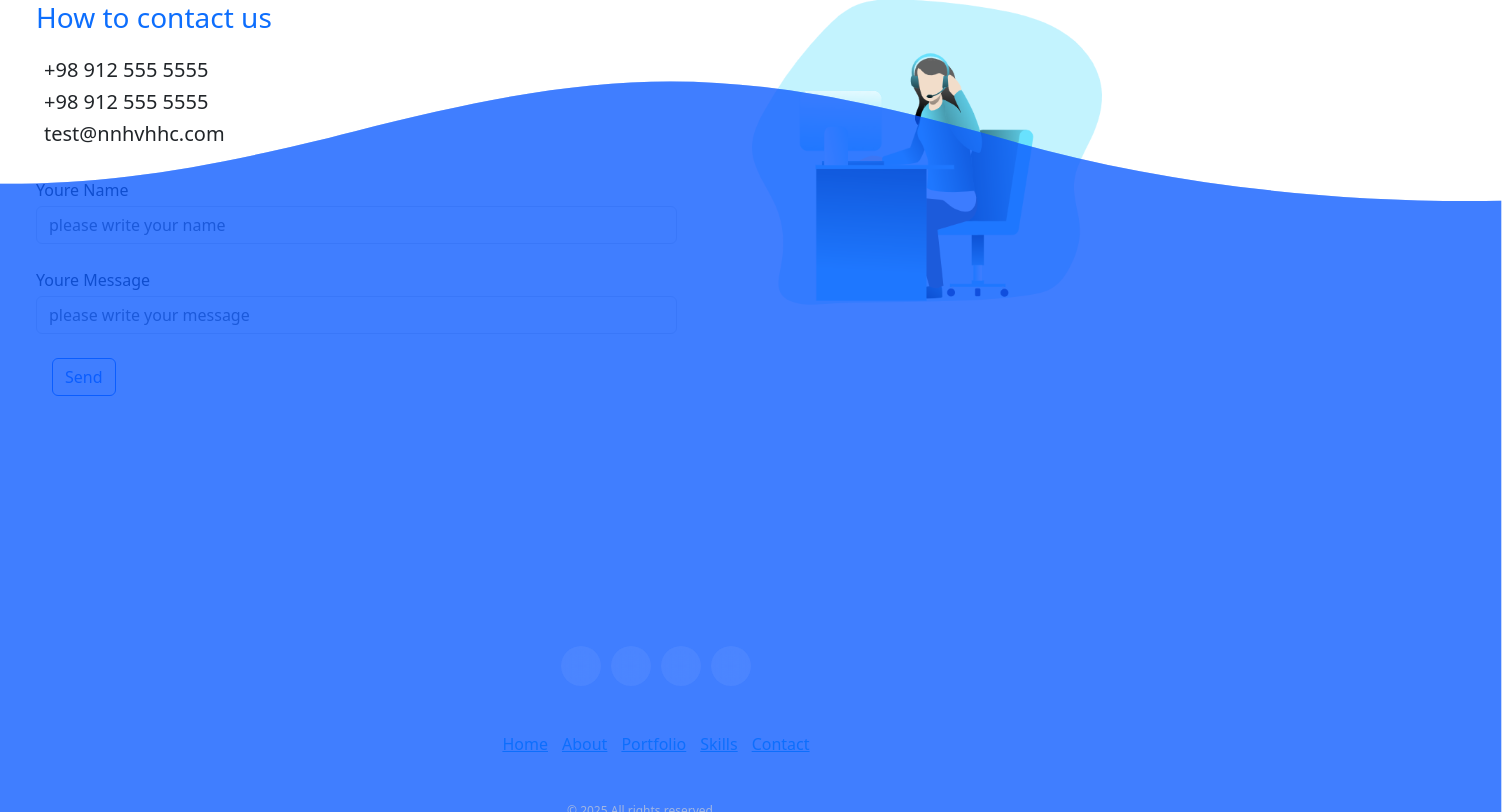
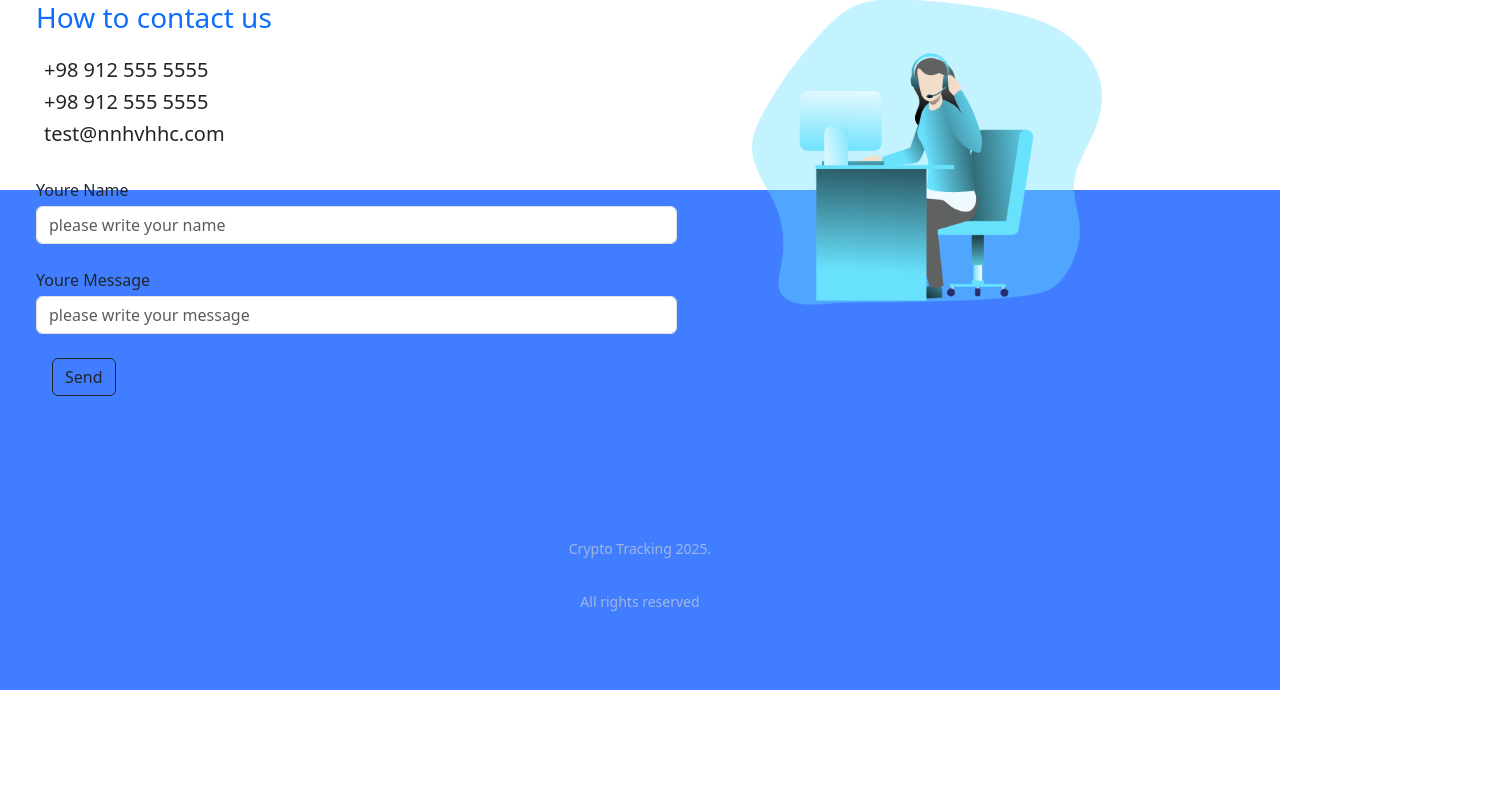
Before and after one commit to hannanehhh16/digital-currency, a React (Create React App) app: page /contact-us in a window 1280 px wide. Shown: the part 179-991 px from the top of the page, 1502 px wide, since content can reach past the window. After the commit the page ends 807 px from the top, so only its background shows below. Built offline with nearby package versions, Linux system fonts and the light colour scheme.

Commit message:
update design :)

```diff
--- a/src/components/coins/Coin.component.jsx
+++ b/src/components/coins/Coin.component.jsx
@@ -7,9 +7,9 @@ import { Link } from "react-router-dom";
 export default function CoinsComponent( {data})  {
     return (
 
-        <div className="table-responsive">
+        <div className="table-responsive ">
             <table className="table table-hover mt-5">
-                <thead>
+                <thead >
                     <tr>
                         <th scope="col">#</th>
                         <th scope="col">Logo</th>
@@ -28,10 +28,10 @@ export default function CoinsComponent( {data})  {
                                 <img src={coin.image} alt="logo" className="logo-symbol" />
                             </td>
                             <td><Link to={`/coin/${coin.id}`}>{coin.symbol}</Link></td>
-                            <td>{coin.current_price.toLocaleString()}$</td>
-                            <td>{coin.price_change_percentage_24h.toFixed(2)}%</td>
-                            <td>{coin.total_volume.toLocaleString()}</td>
-                            <td>{coin.market_cap.toLocaleString()}$</td>
+                            <td>{coin.current_price != null ? coin.current_price.toLocaleString() + "$" : "-"}</td>
+                            <td>{coin.price_change_percentage_24h != null ? coin.price_change_percentage_24h.toFixed(2) + "%" : "-"}</td>
+                            <td>{coin.total_volume != null ? coin.total_volume.toLocaleString() : "-"}</td>
+                            <td>{coin.market_cap != null ? coin.market_cap.toLocaleString() + "$" : "-"}</td>
                         </tr>
                     ))}
                 </tbody>
--- a/src/components/spinner/Spinner.jsx
+++ b/src/components/spinner/Spinner.jsx
@@ -1,5 +1,5 @@
 import React from 'react'
-import SpinnerImg from "../../assets/images/spinner.gif"
+import SpinnerImg from "../../assets/images/spinner-1.gif"
 
 export default function Spinner() {
     return (
--- a/src/components/ui/Footer.Component.jsx
+++ b/src/components/ui/Footer.Component.jsx
@@ -11,10 +11,12 @@ import "./Footer.css";
 // }
 
 
-const AnimatedWaveFooter = () => (
+export default function FooterComponent() {
+  return (
     <footer className='footer'>
       <div className="background">
         <svg
+          className='svg-water'
           version="1.1"
           xmlns="http://www.w3.org/2000/svg"
           xmlnsXlink="http://www.w3.org/1999/xlink"
@@ -72,64 +74,9 @@ const AnimatedWaveFooter = () => (
         </svg>
       </div>
       <section>
-      <ul className="socials">
-        <li>
-          <a
-            className="fa-brands fa-github"
-            href="https://github.com/"
-            target="_blank"
-            rel="noopener noreferrer"
-            aria-label="GitHub"
-          />
-        </li>
-        <li>
-          <a
-            className="fa-brands fa-codepen"
-            href="https://codepen.io/"
-            target="_blank"
-            rel="noopener noreferrer"
-            aria-label="CodePen"
-          />
-        </li>
-        <li>
-          <a
-            className="fa-brands fa-dribbble"
-            href="https://dribbble.com/"
-            target="_blank"
-            rel="noopener noreferrer"
-            aria-label="Dribbble"
-          />
-        </li>
-        <li>
-          <a
-            className="fa-brands fa-instagram"
-            href="https://instagram.com/"
-            target="_blank"
-            rel="noopener noreferrer"
-            aria-label="Instagram"
-          />
-        </li>
-      </ul>
-      <ul className="links">
-        <li>
-          <a href="#home">Home</a>
-        </li>
-        <li>
-          <a href="#about">About</a>
-        </li>
-        <li>
-          <a href="#portfolio">Portfolio</a>
-        </li>
-        <li>
-          <a href="#skills">Skills</a>
-        </li>
-        <li>
-          <a href="#contact">Contact</a>
-        </li>
-      </ul>
-      <p className="legal">© 2025 All rights reserved</p>
+        <p className="legal my-3">Crypto Tracking 2025.</p>
+        <span className="legal my-3">All rights reserved </span>
       </section>
     </footer>
   );
-
-export default AnimatedWaveFooter;
+}
--- a/src/components/ui/Footer.css
+++ b/src/components/ui/Footer.css
@@ -1,86 +1,52 @@
-/* .footer {
+body {
+    width: 100%;
+    margin: 0;
+    background: #0e121c;
+    font-family: "Euclid Circular A", "Poppins";
+    color: #d6dfed;
+    height: 100vh;
+}
+
+section {
     display: flex;
-    justify-content: center;
+    flex-direction: column;
     align-items: center;
-    color: #fff;
-    background-color: rgb(46, 45, 45);
-    height: 40px;
-} */
+    width: 100%;
+}
 
-/* Make sure the footer is always at the bottom and full width */
-.footer {
-    position: relative;
+footer {
     width: 100%;
     display: flex;
-    justify-content: center;
-    align-items: center;
     box-sizing: border-box;
-    margin-top: 250px;
+    z-index: 10;
+}
+.background {
+    position: fixed;
+    overflow: hidden;
+    z-index: -1;
+    left: 50%;
+    right: 50%;
+    bottom: -69px;
+    translate: -50% 0;
+    height: 500px;
+    width: 100%;
 }
 
-.background {
+.svg-water {
     position: absolute;
-    left: 0;
     bottom: 0;
     width: 100%;
-    height: 100%;
-    z-index: 1;
-}
-
-/* SVG inside .background should fill the container */
-.background svg {
-    position: absolute;
-    left: 0;
-    bottom: 0;
-
-
     max-height: 520px;
     min-height: 400px;
     transform: scaleY(3) scaleX(2.25);
     transform-origin: bottom;
     pointer-events: none;
 }
-
-/* Layout styles */
-section {
-    display: flex;
-    flex-direction: column;
-    align-items: center;
-    gap: 30px;
-    width: 100%;
-    position: relative;
-    z-index: 3; /* Ensure above both background and footer itself */
-}
-
-/* List styles */
-ul {
-    display: flex;
-    list-style: none;
-    padding: 0;
-    margin: 0;
-}
-
-.socials {
-    gap: 10px;
-}
-
-.socials a {
-    font-size: 24px;
-    background: rgb(255 255 255 / 6%);
-    backdrop-filter: blur(10px);
-    display: grid;
-    place-items: center;
-    width: 40px;
-    height: 40px;
-    border-radius: 50%;
-}
-
-.links {
-    gap: 14px;
-}
-
 .legal {
-    font-size: 12px;
+    font-size: 14px;
     margin: 0;
     color: #a2b6e1;
+    display: flex;
+    align-items: center;
+    justify-content: center;
 }
--- a/src/pages/Contact-us.Page.jsx
+++ b/src/pages/Contact-us.Page.jsx
@@ -28,7 +28,7 @@ export default function ContactUsPage() {
                         <input type="text" className='form-control' placeholder='please write your message' />
                     </div>
                     <div>
-                        <button className='btn btn-outline-primary ms-3 mt-4'>Send</button>
+                        <button className='btn btn-outline-dark ms-3 mt-4'>Send</button>
                     </div>
                 </div>
                 <div className="col-md-5 text-center">
--- a/src/pages/Home.Page.jsx
+++ b/src/pages/Home.Page.jsx
@@ -23,7 +23,7 @@ const HomePage = () => {
     }, []);
 
     return (
-        <div className="container">
+        <div className="container my-4">
             <div className="row">
                 <div className="col-12 text-center">
                     <h1 className='my-5'>Crypto Tracking</h1>
@@ -33,7 +33,7 @@ const HomePage = () => {
             </div>
 
             <div className="row">
-                <div className="col-12">
+                <div className="col-12 mb-6">
                     {loading ? <Spinner /> : error !== "" ? <h1>{error}</h1> : <CoinsComponent data={data} />}
                 </div>
             </div>
```
Also changed, not shown: src/App.css (line endings or trailing spaces), src/assets/images/spinner-1.gif (added). Lines whose indentation alone changed are shown as unchanged.
